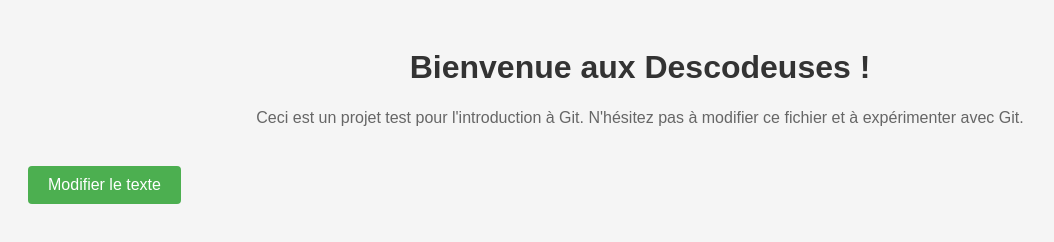
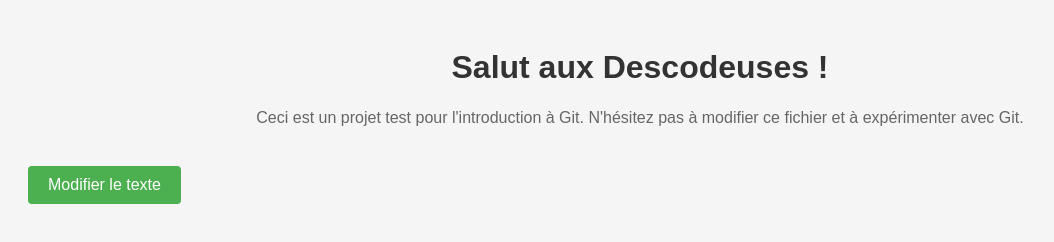
Before and after one commit to jessicakuijer/lesdescodeuses, a plain HTML site: page index.html in a window 1280 px wide. Shown: the whole page, without its empty margins (0-1054 px from the left). Drawn offline with Linux system fonts and the light colour scheme.

Commit message:
init branch sihem

```diff
--- a/index.html
+++ b/index.html
@@ -7,7 +7,7 @@
   <link rel="stylesheet" href="style.css">
 </head>
 <body>
-  <h1>Bienvenue aux Descodeuses !</h1>
+  <h1>Salut aux Descodeuses !</h1>
   <p>Ceci est un projet test pour l'introduction à Git. N'hésitez pas à modifier ce fichier et à expérimenter avec Git.</p>
   <button id="modifier">Modifier le texte</button>
   <script src="script.js"></script>
```
